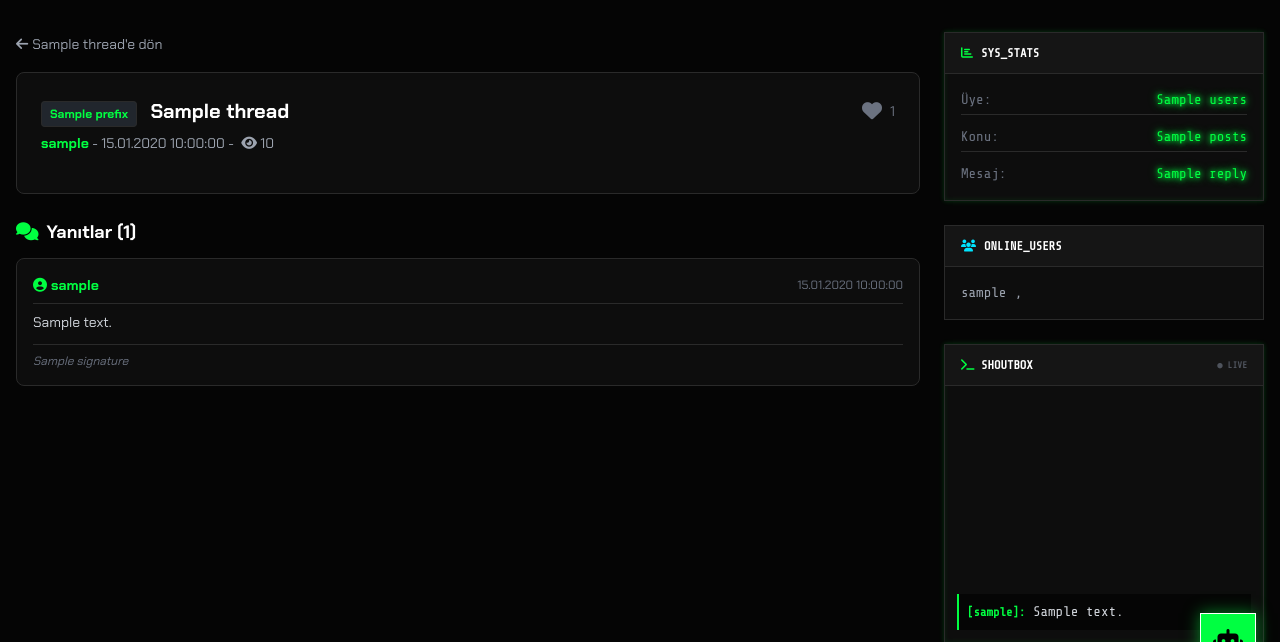
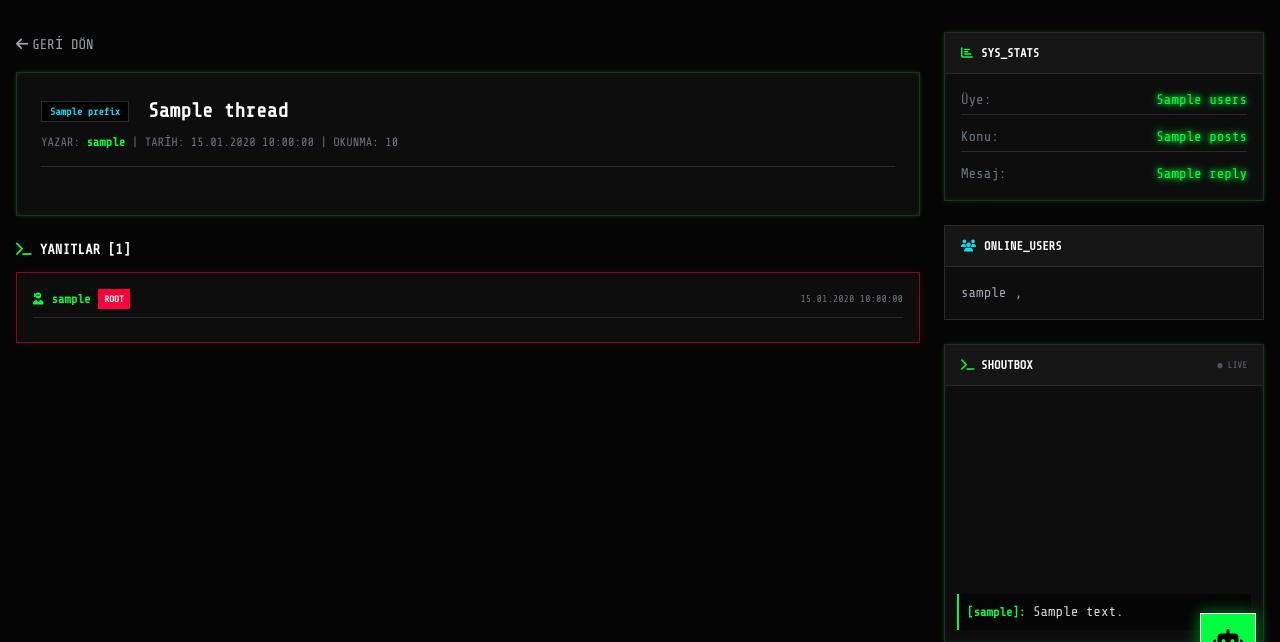
Before and after one commit to gutsalix11129-hub/siber-kale, a Node project: template views/thread.ejs in a window 1280 px wide. Shown: the part 107-749 px from the top of the page. Run offline with Node 20 templates, Linux system fonts and the light colour scheme; the template is opened without the code that fills it: most values are stand-ins (such as "Sample title", 1, 10 or a date in 2020); some libraries are stand-ins or nearby versions.

Commit message:
Update thread.ejs

```diff
--- a/views/thread.ejs
+++ b/views/thread.ejs
@@ -1,51 +1,39 @@
-<div class="mb-4">
-  <a href="/forum/<%= thread.forum_id %>" class="text-sm text-gray-400 hover:text-primary"><i class="fas fa-arrow-left mr-1"></i><%= thread.forum_name %>'e dön</a>
-</div>
+<div class="mb-4 font-mono"><a href="/forum/<%= thread.forum_id %>" class="text-sm text-gray-400 hover:text-primary"><i class="fas fa-arrow-left mr-1"></i>GERİ DÖN</a></div>
 
-<div class="bg-panel rounded-lg border border-border overflow-hidden mb-6 <%= thread.is_pinned ? 'border-l-4 border-l-primary' : '' %>">
+<div class="bg-panel border border-border overflow-hidden mb-6 <%= thread.is_pinned ? 'border-l-4 border-l-primary' : '' %> neon-border">
   <div class="p-6">
-    <div class="flex justify-between items-start mb-4">
-      <div>
-        <h1 class="text-xl font-bold text-white">
-          <% if (thread.is_pinned) { %><span class="text-xs bg-primary text-black px-2 py-0.5 rounded mr-2"><i class="fas fa-thumbtack"></i> Sabit</span><% } %>
-          <% if (thread.is_locked) { %><span class="text-xs bg-red-500 text-white px-2 py-0.5 rounded mr-2"><i class="fas fa-lock"></i> Kilitli</span><% } %>
-          <% if (thread.prefix) { %><span class="text-xs bg-[#21262d] text-primary border border-border px-2 py-1 rounded mr-2"><%= thread.prefix %></span><% } %>
-          <%= thread.title %>
-        </h1>
-        <div class="text-sm text-gray-400 mt-2">
-          <a href="/profile/<%= thread.username %>" class="text-primary font-bold"><%= thread.username %></a>
-          - <%= new Date(thread.created_at).toLocaleString('tr-TR') %> - <i class="fas fa-eye ml-1"></i> <%= thread.views %>
-        </div>
-      </div>
-      <form method="post" action="/thread/<%= thread.id %>/like">
-        <button type="submit" class="<%= hasLiked ? 'text-primary' : 'text-gray-500 hover:text-primary' %> flex items-center gap-2">
-          <i class="fas fa-heart text-xl"></i> <span class="text-sm"><%= likeCount %></span>
-        </button>
-      </form>
+    <h1 class="text-xl font-bold text-white mb-2 font-mono">
+      <% if (thread.prefix) { %><span class="text-[10px] bg-black text-accent border border-border px-2 py-1 rounded-none mr-2 align-middle"><%= thread.prefix %></span><% } %>
+      <%= thread.title %>
+    </h1>
+    <div class="text-xs text-gray-500 mb-6 border-b border-border pb-4 font-mono">
+      YAZAR: <a href="/profile/<%= thread.username %>" class="text-primary font-bold hover:underline"><%= thread.username %></a> | TARİH: <%= new Date(thread.created_at).toLocaleString('tr-TR') %> | OKUNMA: <%= thread.views %>
     </div>
     <div class="markdown-body text-gray-300"><%- parseMarkdown(thread.body) %></div>
   </div>
 </div>
 
-<h3 class="text-lg font-bold text-white mb-3"><i class="fas fa-comments text-primary mr-2"></i>Yanıtlar (<%= replies.length %>)</h3>
+<h3 class="text-sm font-bold text-white mb-3 font-mono"><i class="fas fa-terminal text-primary mr-2"></i>YANITLAR [<%= replies.length %>]</h3>
 <div class="space-y-3 mb-6">
   <% replies.forEach(r => { %>
-    <div class="bg-panel rounded-lg border border-border p-4">
-      <div class="flex justify-between items-center mb-2 border-b border-border pb-2">
-        <a href="/profile/<%= r.username %>" class="text-sm text-primary font-bold"><i class="fas fa-user-circle mr-1"></i><%= r.username %></a>
-        <span class="text-xs text-gray-500"><%= new Date(r.created_at).toLocaleString('tr-TR') %></span>
+    <div class="bg-panel border <%= r.role === 'admin' ? 'border-danger/50 shadow-[0_0_10px_rgba(255,0,60,0.1)]' : 'border-border' %> p-4">
+      <div class="flex justify-between items-center mb-2 border-b border-border pb-2 font-mono">
+        <a href="/profile/<%= r.username %>" class="text-xs text-primary font-bold flex items-center gap-2">
+          <i class="fas fa-user-ninja"></i> <%= r.username %>
+          <% if(r.role === 'admin') { %><span class="bg-danger text-white text-[9px] px-1.5 py-0.5">ROOT</span><% } %>
+        </a>
+        <span class="text-[10px] text-gray-500"><%= new Date(r.created_at).toLocaleString('tr-TR') %></span>
       </div>
-      <p class="text-gray-300 text-sm"><%= r.body %></p>
-      <% if(r.signature) { %><div class="mt-3 pt-2 border-t border-border text-xs text-gray-500 italic"><%= r.signature %></div><% } %>
+      <div class="markdown-body text-gray-300 text-sm"><%- parseMarkdown(r.body) %></div>
     </div>
   <% }) %>
 </div>
 
-<% if (thread.is_locked) { %>
-  <div class="bg-red-500/10 border border-red-500/50 text-red-500 p-4 rounded text-center text-sm"><i class="fas fa-lock mr-2"></i>Bu konu kilitlenmiştir, yanıt yazılamaz.</div>
-<% } else if (user) { %>
-  <form method="post" action="/thread/<%= thread.id %>/reply" class="bg-panel rounded-lg border border-border p-4">
-    <textarea name="body" required placeholder="Yanıtınızı yazın..." class="w-full bg-darkbg border border-border rounded p-3 text-white text-sm focus:outline-none focus:border-primary mb-3" rows="4"></textarea>
-    <button type="submit" class="bg-primary text-black font-bold px-4 py-2 rounded text-sm hover:bg-white transition"><i class="fas fa-paper-plane mr-1"></i>Gönder</button>
+<% if (!thread.is_locked && user) { %>
+  <form method="post" action="/thread/<%= thread.id %>/reply" class="bg-panel border border-border p-4 neon-border">
+    <textarea name="body" required placeholder="Yanıt kodunu gir..." class="w-full bg-black border border-border rounded-none p-3 text-primary font-mono text-sm focus:outline-none focus:border-primary mb-3" rows="4"></textarea>
+    <button type="submit" class="bg-primary text-black font-bold px-6 py-2 text-sm hover:bg-white transition font-mono"><i class="fas fa-paper-plane mr-1"></i>GÖNDER</button>
   </form>
+<% } else if (thread.is_locked) { %>
+  <div class="bg-danger/10 border border-danger/50 text-danger p-4 text-center text-sm font-mono"><i class="fas fa-lock mr-2"></i>BU KONU KİLİTLENMİŞTİR.</div>
 <% } %>
```
